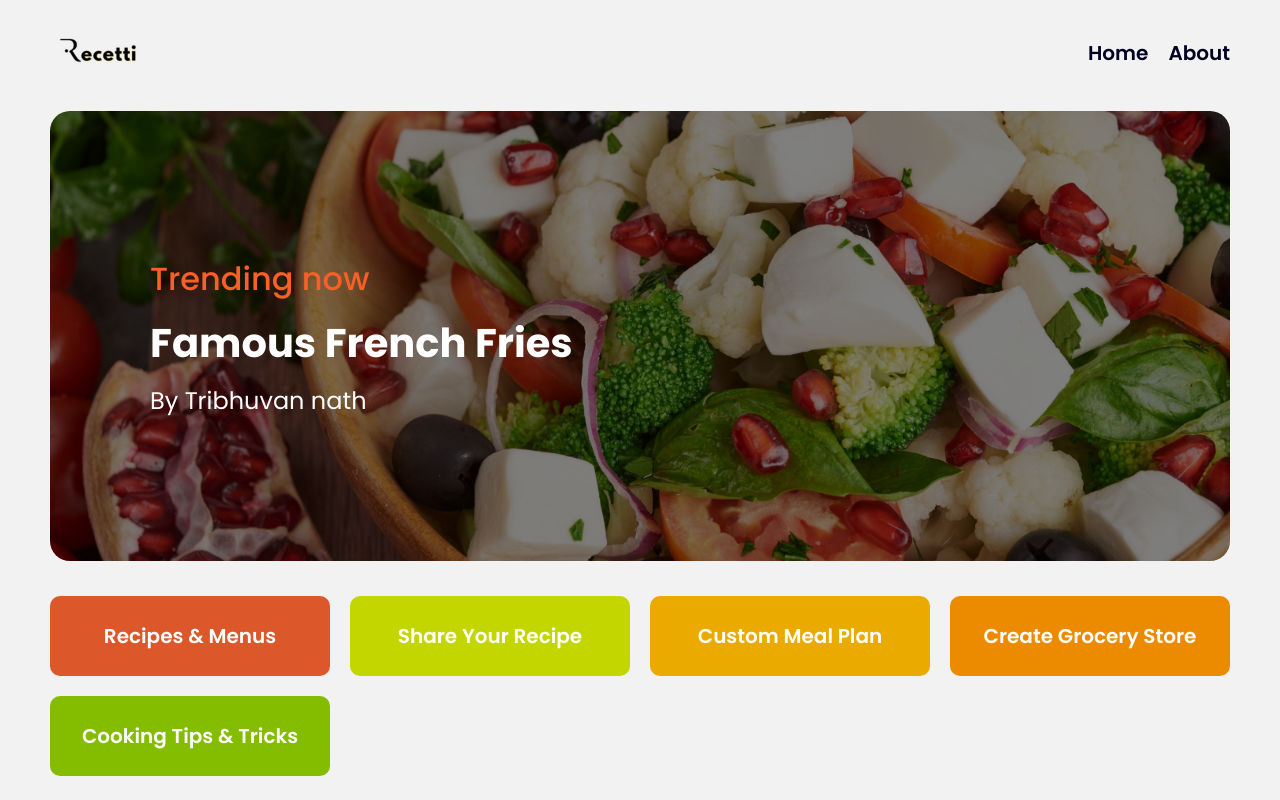
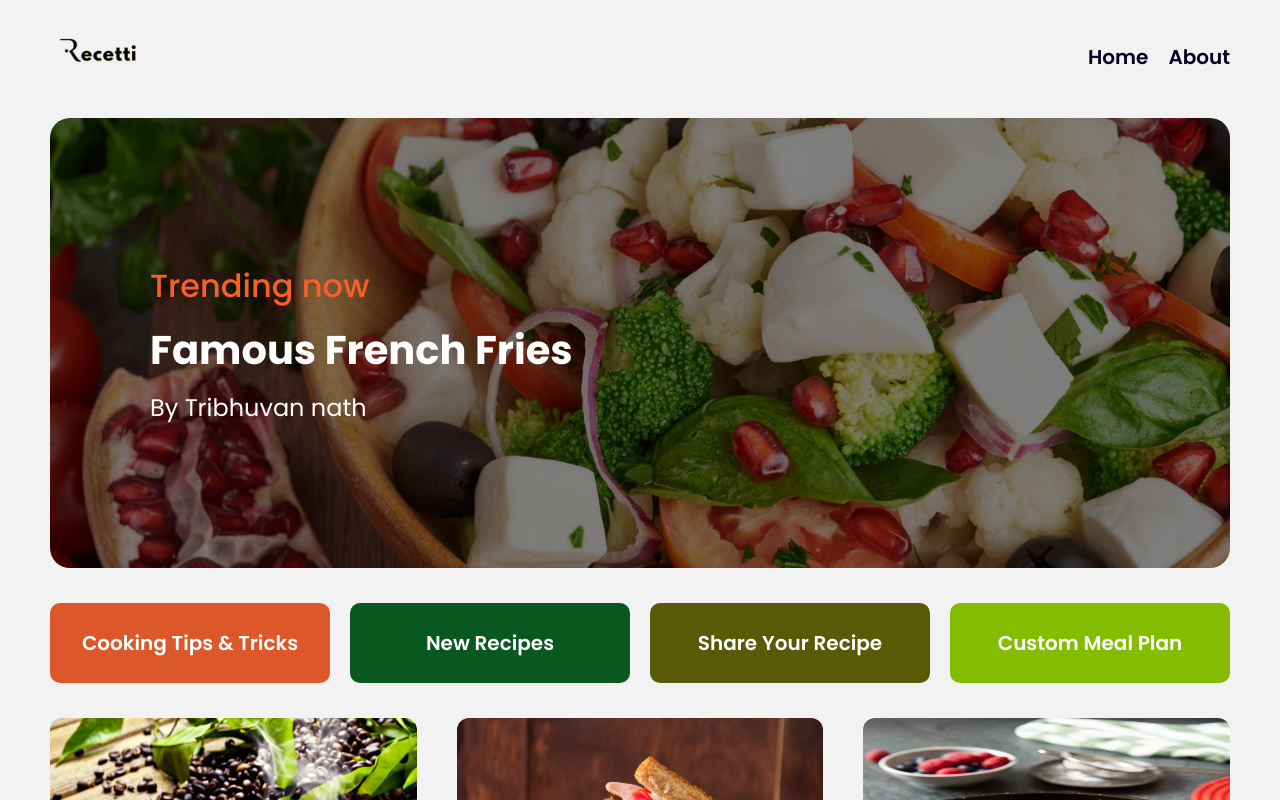
Before and after one commit to Tribhuvan-Web/recetti, a React (Vite) app: page / in a window 1280 px wide. Shown: the top 800 px of the page. Built offline with nearby package versions, Linux system fonts and the light colour scheme.

Commit message:
Created folder subMenu

```diff
--- a/src/App.css
+++ b/src/App.css
@@ -148,15 +148,15 @@ nav ul li a {
 }
 
 .recipes section:first-child button:nth-child(2) {
-  background-color: #c4d600;
+  background-color: #085820;
 }
 
 .recipes section:first-child button:nth-child(3) {
-  background-color: #eaaa00;
+  background-color: #585A07;
 }
 
 .recipes section:first-child button:nth-child(4) {
-  background-color: #ed8b00;
+  background-color: #123306;
 }
 
 .recipes section:first-child button:last-child {
@@ -291,7 +291,7 @@ footer a:last-child {
 }
 
 .recipe-details h5 {
-  color: #dc582a;
+  color: #B32B49;
   font-size: 20px;
   font-weight: 600;
   margin-bottom: 35px;
@@ -324,3 +324,10 @@ footer a:last-child {
 }
 
 /************************ ABOUT SECTION STYLING ENDS **************************************/
+
+/************************ Menu button started **************************************/
+a {
+  text-decoration: none;
+  background: transparent;
+  color: white;
+}
--- a/src/App.jsx
+++ b/src/App.jsx
@@ -7,6 +7,10 @@ import data from "./recipes.json";
 import "./App.css";
 import Navbar from "./components/Navbar";
 import Footer from "./components/Footer";
+import TipsandTricks from "./components/subMenu/TipsandTricks";
+import Shareyourrecipes from "./components/subMenu/Shareyourrecipes";
+import CustomMealPlan from "./components/subMenu/CustomMealPlan";
+import NewRecipes from "./components/subMenu/NewRecipes";
 const App = () => {
   const [recipes, setRecipes] = useState([]);
   useEffect(() => {
@@ -23,6 +27,10 @@ const App = () => {
           path="/recipe/:id"
           element={<RecipeDetails recipes={recipes} />}
         />
+        <Route path="/TipsandTricks" element={<TipsandTricks />} />
+        <Route path="/ShareYourRecipes" element={<Shareyourrecipes />} />
+        <Route path="/CustomMealPlan" element={<CustomMealPlan />} />
+        <Route path="/NewRecipes" element={<NewRecipes />} />
       </Routes>
       <Footer />
     </BrowserRouter>
--- a/src/components/Navbar.jsx
+++ b/src/components/Navbar.jsx
@@ -5,7 +5,9 @@ const Navbar = () => {
   return (
     <>
       <nav>
-        <img src="/logo.png" alt="Recipes Finder" />
+        <Link to={"/"}>
+          <img src="/logo.png" alt="Recipes Finder" />
+        </Link>
         <ul>
           <li>
             <Link to={"/"}>Home</Link>
--- a/src/components/subComponents/Recipes.jsx
+++ b/src/components/subComponents/Recipes.jsx
@@ -1,21 +1,24 @@
 import React from "react";
-import { Link } from "react-router-dom";
+import { BrowserRouter, Link, Route } from "react-router-dom";
+import TipsandTricks from "../subMenu/TipsandTricks";
 
 const Recipes = ({ recipes }) => {
-  const options = [
-    "Recipes & Menus",
-    "Share Your Recipe",
-    "Custom Meal Plan",
-    "Create Grocery Store",
-    "Cooking Tips & Tricks",
-  ];
   return (
     <>
       <article className="recipes">
         <section>
-          {options.map((element) => {
-            return <button key={element}>{element}</button>;
-          })}
+          <button>
+            <Link to={"/TipsandTricks"}>Cooking Tips & Tricks </Link>
+          </button>
+          <button>
+            <Link to={"/NewRecipes"}>New Recipes </Link>
+          </button>
+          <button>
+            <Link to={"/ShareYourRecipes"}>Share Your Recipe</Link>
+          </button>
+          <button>
+            <Link to={"/CustomMealPlan"}>Custom Meal Plan </Link>
+          </button>
         </section>
         <section className="container">
           {recipes.slice(0, 8).map((element, index) => {
--- /dev/null
+++ b/src/components/subMenu/CustomMealPlan.jsx
@@ -0,0 +1,7 @@
+import React from "react";
+
+const CustomMealPlan = () => {
+  return <div>Hello this is the Custom meal plan</div>;
+};
+
+export default CustomMealPlan;
--- /dev/null
+++ b/src/components/subMenu/NewRecipes.jsx
@@ -0,0 +1,7 @@
+import React from "react";
+
+const NewRecipes = () => {
+  return <div>Hello this is the new recipes site</div>;
+};
+
+export default NewRecipes;
--- /dev/null
+++ b/src/components/subMenu/Shareyourrecipes.jsx
@@ -0,0 +1,7 @@
+import React from "react";
+
+const Shareyourrecipes = () => {
+  return <div>Hello Darling</div>;
+};
+
+export default Shareyourrecipes;
--- /dev/null
+++ b/src/components/subMenu/TipsandTricks.jsx
@@ -0,0 +1,7 @@
+import React from "react";
+
+const TipsandTricks = () => {
+  return <div>Hello world</div>;
+};
+
+export default TipsandTricks;
```
